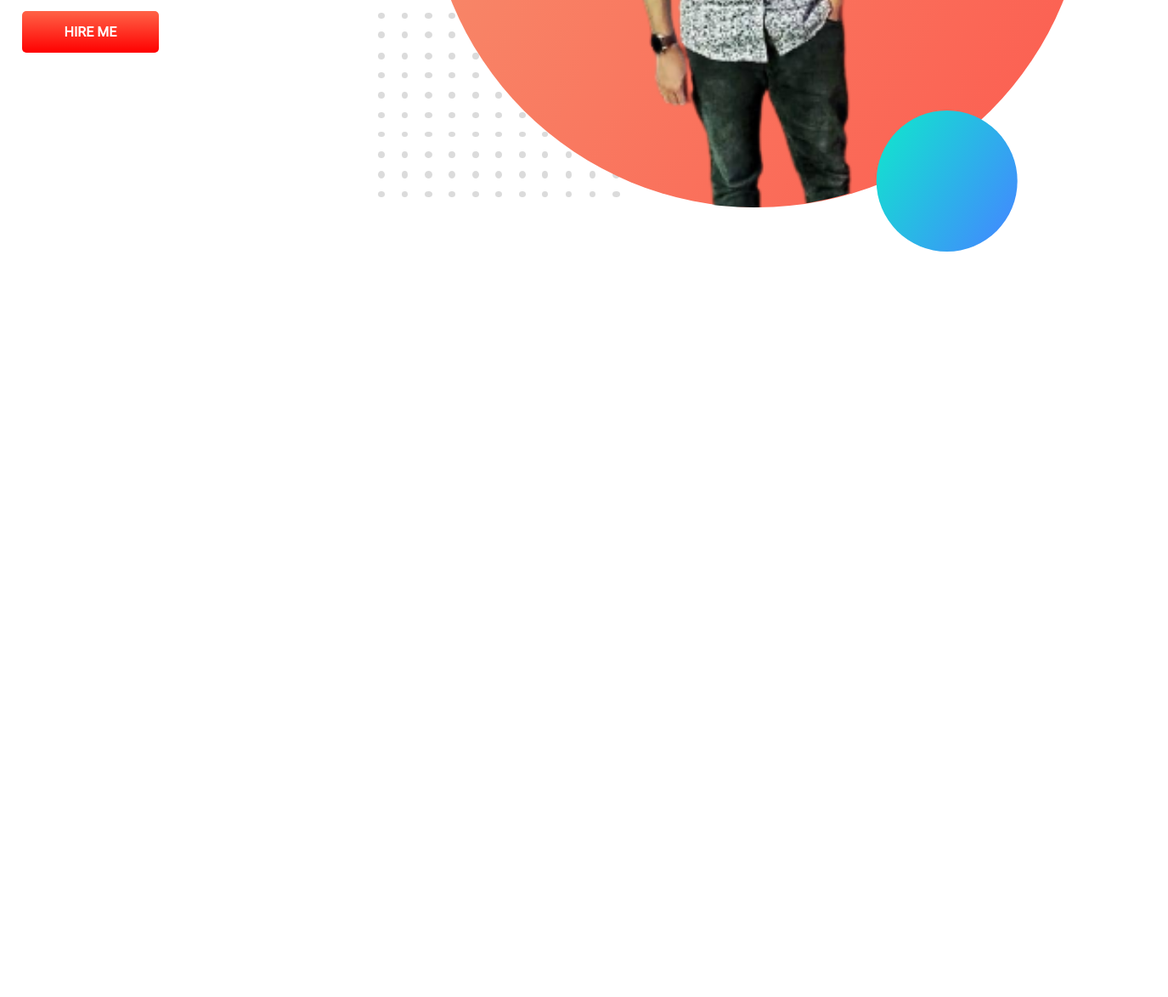
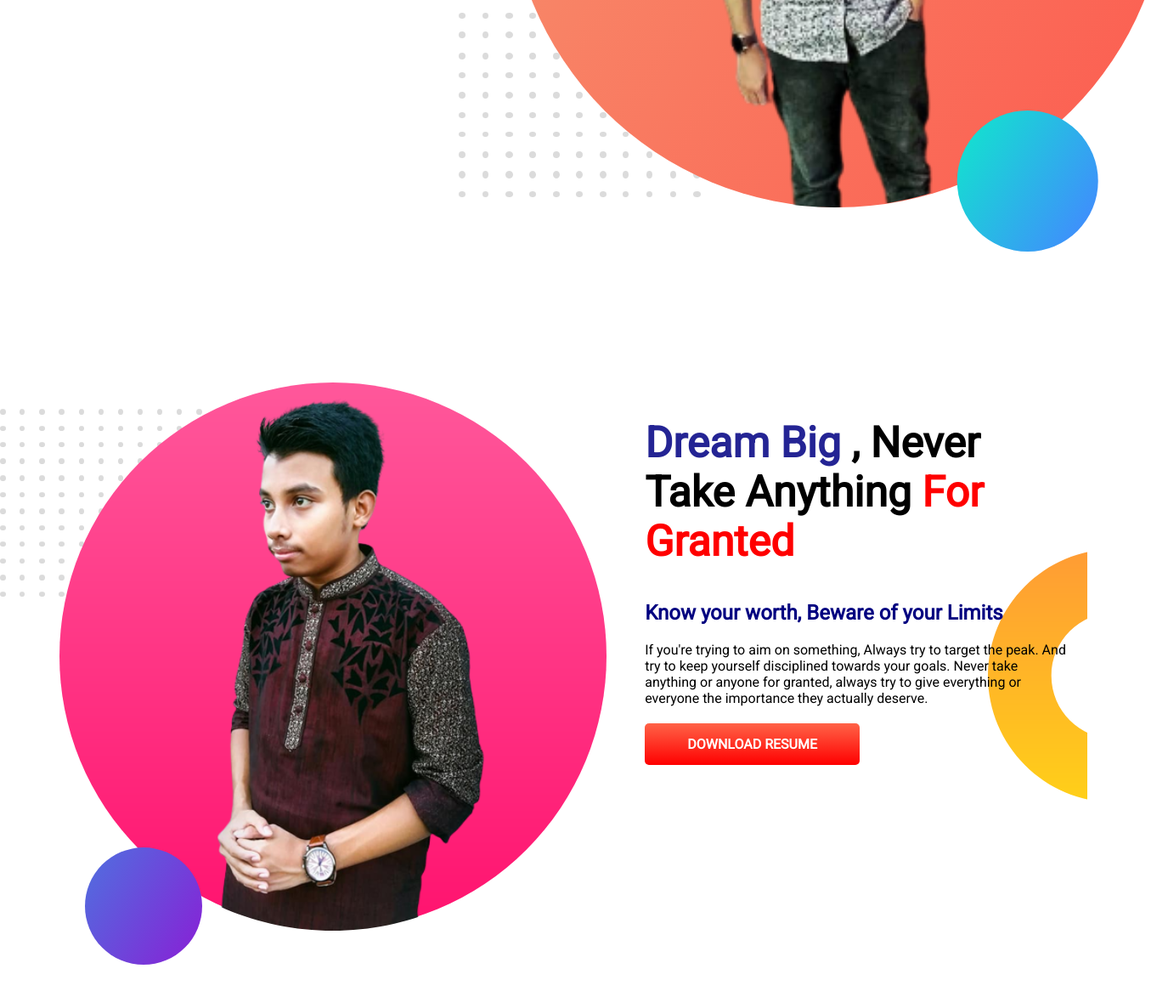
Before and after one commit to HishamXS420/Developer-portfolio, a plain HTML site: page Index.html in a window 1280 px wide. Shown: the part 533-1706 px from the top of the page at 85% size, 1375 px wide, since content can reach past the window. Before the commit the page ends 833 px from the top, so only its background shows below. Drawn offline with Linux system fonts and the light colour scheme.

Commit message:
Modified

```diff
--- a/Index.html
+++ b/Index.html
@@ -29,10 +29,31 @@
                 href="https://www.linkedin.com/mwlite/in/hisham-ibn-mahbub-xs-056491252">HIRE ME</a>
         </div>
 
-        <div class="Alignment">
+        <div class="Redemption">
 
             <img src="Images/my-bg.png" alt="">
         </div>
+    </section>
+    <section class="Dream">
+        <div class="Position">
+            <img src="images/my-bg2 (2).png" alt="">
+
+        </div>
+        <div class="Alignment">
+            <h1><span class="bluesky"> Dream Big</span> , Never Take Anything <span class="reddevil"> For Granted</span>
+            </h1>
+            <h2> <span class="DarkBlue">Know your worth, Beware of your Limits</span></h2>
+            <p>If you're trying to aim on something, Always try to target the peak. And try to keep yourself disciplined
+                towards your goals. Never take anything or anyone for granted, always try to give everything or everyone
+                the importance they actually deserve.</p><BR>
+            <a class="Button" target="blank_"
+                href="https://www.linkedin.com/mwlite/in/hisham-ibn-mahbub-xs-056491252">DOWNLOAD RESUME</a>
+
+
+        </div>
+
+
+
     </section>
 
 </body>
--- a/style.css
+++ b/style.css
@@ -32,10 +32,11 @@ h6 {
 section {
 
     display: flex;
+    margin-bottom: 150px;
 }
 
 .Alignment {
-    width: 80%;
+    width: 50%;
     padding-left: 2%;
 }
 
@@ -58,3 +59,36 @@ section {
     background-image: url(images/top-banner.png);
     background-repeat: no-repeat;
 }
+
+.reddevil {
+
+    color: red;
+
+}
+
+.bluesky {
+
+    color: rgb(36, 36, 148);
+}
+
+.Dream {
+
+    background-image: url(images/dream-bg.png);
+    background-repeat: no-repeat;
+    background-position: right;
+    padding-right: 20px;
+
+}
+
+.Redemption {
+
+    width: 50%;
+    padding-right: 100px;
+
+}
+
+.Position {
+
+
+    padding-right: 20px;
+}
```
Also changed, not shown: images/my-bg2 (2).png (added), showOff/hisham2.jpg (added).
